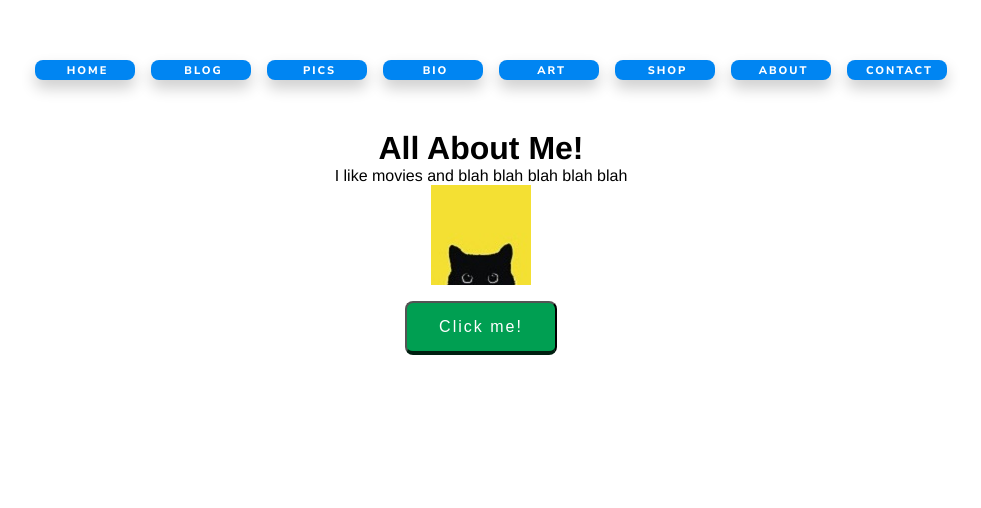
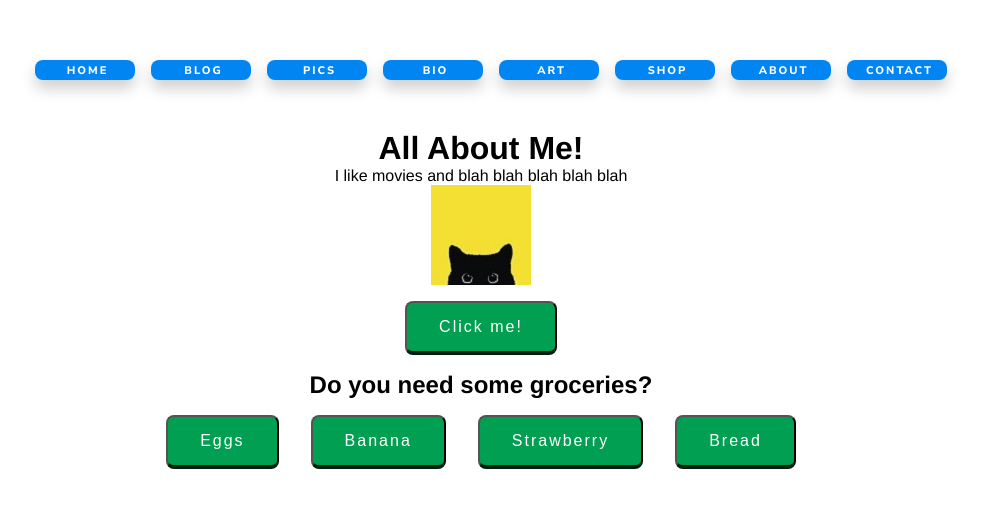
Before and after one commit to maximmorenko/react-components, a React (Create React App) app: page / in a window 1280 px wide. Shown: the top 508 px of the page, without its empty margins (159-1140 px from the left). Built offline with nearby package versions, Linux system fonts and the light colour scheme.

Commit message:
GroceryItem

```diff
--- /dev/null
+++ b/src/components/GroceryItem.js
@@ -0,0 +1,14 @@
+import React from 'react';
+
+function GroceryItem(props) {
+  function handleClick(item) {
+    alert(`The ${item} has been added to the cart!`);
+  }
+  return (
+    <button onClick={() => handleClick(props.item)}>
+      {props.item}
+    </button>
+  );
+};
+
+export default GroceryItem;
--- a/src/components/ProfilePage.jsx
+++ b/src/components/ProfilePage.jsx
@@ -1,4 +1,5 @@
 import React from 'react';
+import GroceryItem from './GroceryItem';
 import NavBar from './NavBar';
 import Talker from './Talker';
 
@@ -14,6 +15,13 @@ function ProfilePage() {
         <p>I like movies and blah blah blah blah blah</p>
         <img src="assets/cat.jpg" alt='cat'/>
         <Talker />
+        <h2>Do you need some groceries?</h2>
+        <div>
+          <GroceryItem item="Eggs" />
+          <GroceryItem item="Banana" />
+          <GroceryItem item="Strawberry" />
+          <GroceryItem item="Bread" />
+        </div>
       </div>
     </>
   );
--- a/src/components/Talker.jsx
+++ b/src/components/Talker.jsx
@@ -1,6 +1,6 @@
 import React from 'react';
 import Button from './Button';
-import NavBar from './NavBar';
+// import NavBar from './NavBar';
 
 function Talker() {
   function handleClick() {
```
Also changed, not shown: 1 other file (tests, documents, lock files or other folders).
